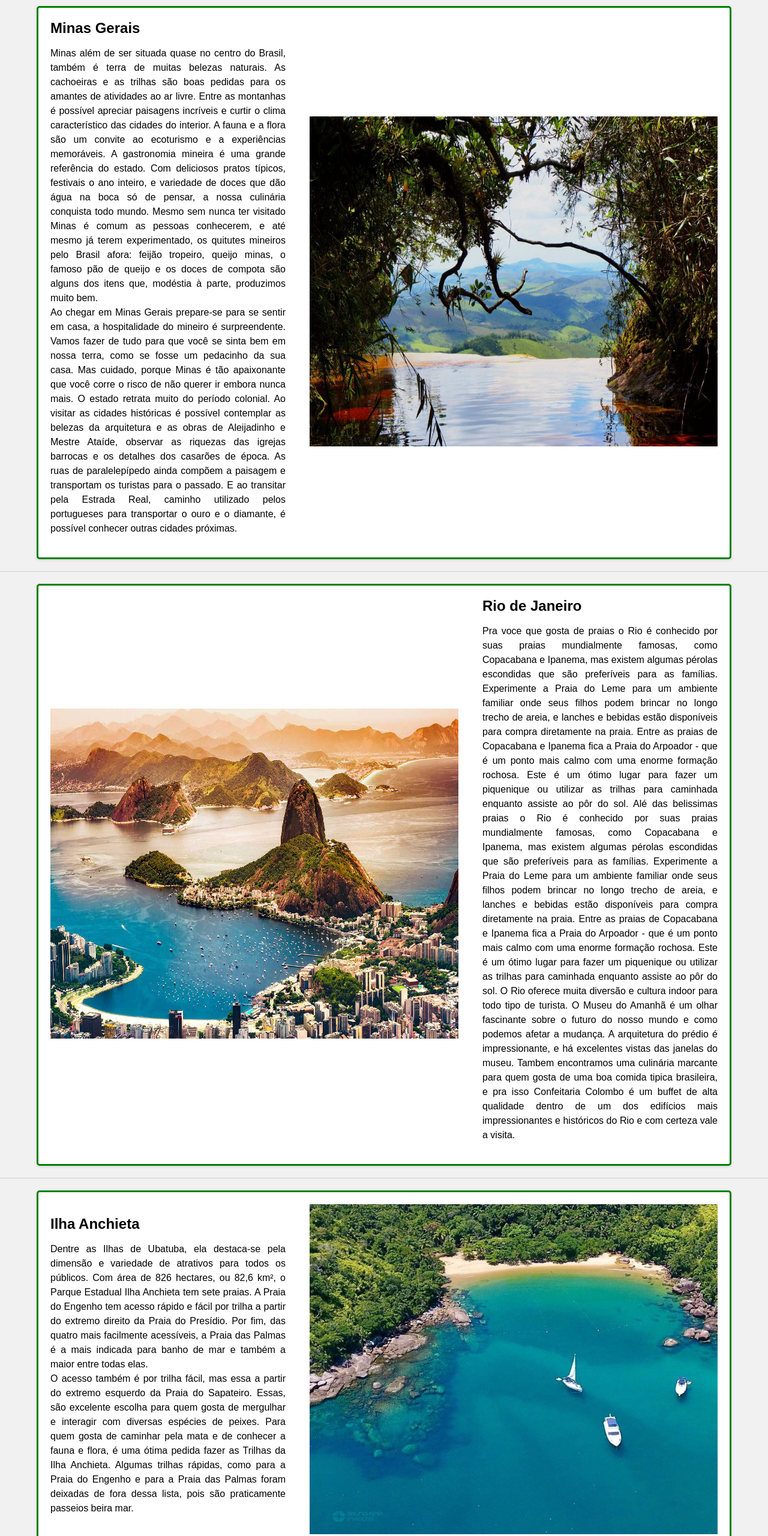
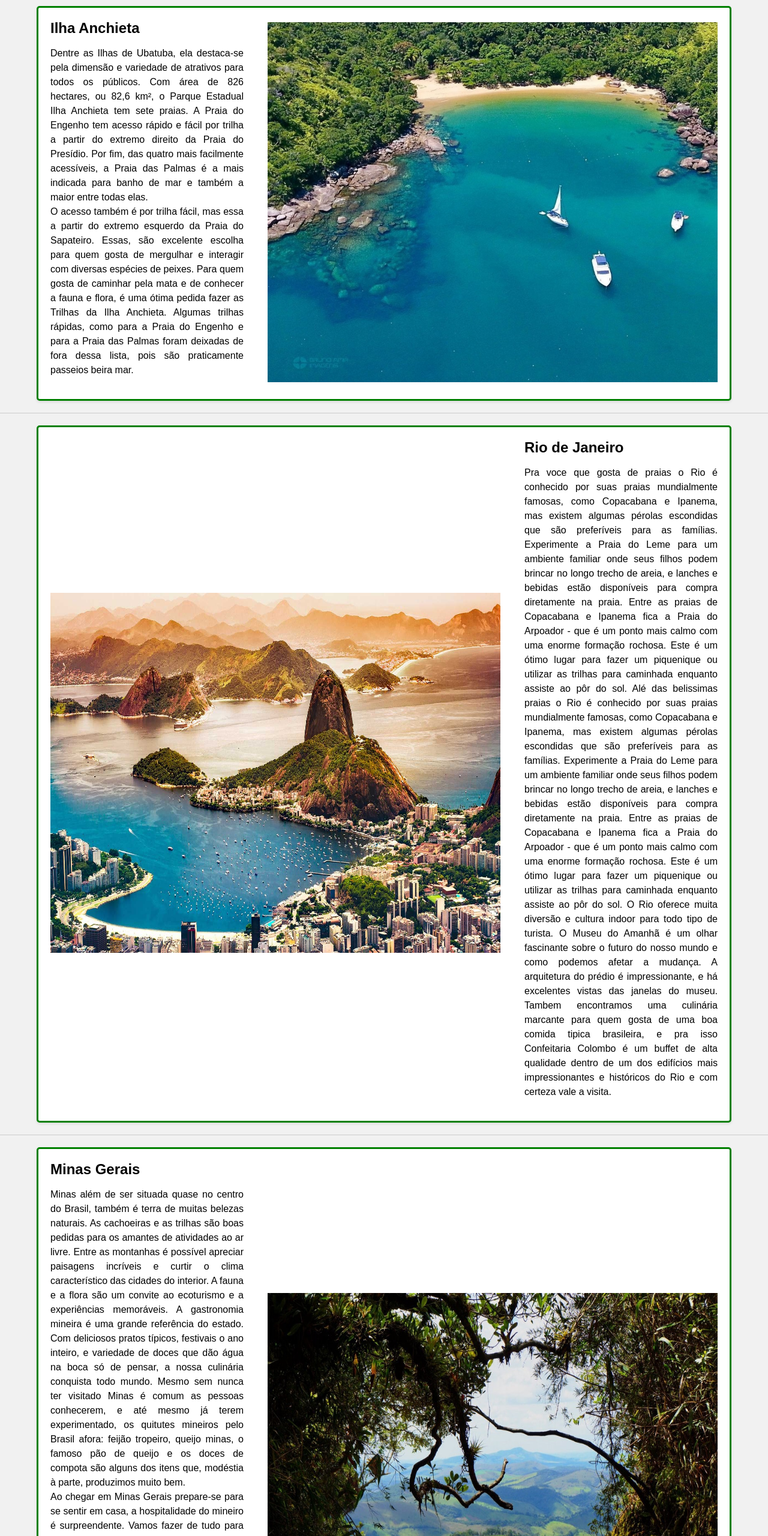
Before and after one commit to gMozer/TurismoRegional, a plain HTML site: page sudeste/sudeste.html in a window 1280 px wide. Shown: the part 240-2800 px from the top of the page at 60% size. Drawn offline with Linux system fonts and the light colour scheme.

Commit message:
Update sudeste.html

```diff
--- a/sudeste/sudeste.html
+++ b/sudeste/sudeste.html
@@ -117,27 +117,19 @@
   <div class="panel">
     <div class="container">
       <div class="text">
-        <h1>Minas Gerais</h1>
-        <p align="justify">Minas além de ser situada quase no centro do Brasil, também é terra de muitas belezas naturais.
-          As cachoeiras e as trilhas são boas pedidas para os amantes de atividades ao ar livre.
-          Entre as montanhas é possível apreciar paisagens incríveis e curtir o clima característico das cidades do interior.
-          A fauna e a flora são um convite ao ecoturismo e a experiências memoráveis.
-          A gastronomia mineira é uma grande referência do estado.
-          Com deliciosos pratos típicos, festivais o ano inteiro, e variedade de doces que dão água na boca só de pensar, a nossa culinária conquista todo mundo.
-          Mesmo sem nunca ter visitado Minas é comum as pessoas conhecerem, e até mesmo já terem experimentado, os quitutes mineiros pelo Brasil afora:
-          feijão tropeiro, queijo minas, o famoso pão de queijo e os doces de compota são alguns dos itens que, modéstia à parte, produzimos muito bem. <br>
-          Ao chegar em Minas Gerais prepare-se para se sentir em casa, a hospitalidade do mineiro é surpreendente.
-          Vamos fazer de tudo para que você se sinta bem em nossa terra, como se fosse um pedacinho da sua casa.
-          Mas cuidado, porque Minas é tão apaixonante que você corre o risco de não querer ir embora nunca mais.
-          O estado retrata muito do período colonial.
-          Ao visitar as cidades históricas é possível contemplar as belezas da arquitetura e as obras de Aleijadinho e Mestre Ataíde, observar as riquezas das igrejas barrocas e os detalhes dos casarões de época.
-          As ruas de paralelepípedo ainda compõem a paisagem e transportam os turistas para o passado.
-          E ao transitar pela Estrada Real, caminho utilizado pelos portugueses para transportar o ouro e o diamante, é possível conhecer outras cidades próximas.
+        <h1>Ilha Anchieta</h1>
+        <p align="justify">Dentre as Ilhas de Ubatuba, ela destaca-se pela dimensão e variedade de atrativos para todos os públicos. Com área de 826 hectares, ou 82,6 km², o Parque Estadual Ilha Anchieta tem sete praias.
+          A Praia do Engenho tem acesso rápido e fácil por trilha a partir do extremo direito da Praia do Presídio.
+          Por fim, das quatro mais facilmente acessíveis, a Praia das Palmas é a mais indicada para banho de mar e também a maior entre todas elas. <br>
+          O acesso também é por trilha fácil, mas essa a partir do extremo esquerdo da Praia do Sapateiro.
+          Essas, são excelente escolha para quem gosta de mergulhar e interagir com diversas espécies de peixes.
+          Para quem gosta de caminhar pela mata e de conhecer a fauna e flora, é uma ótima pedida fazer as Trilhas da Ilha Anchieta.
+          Algumas trilhas rápidas, como para a Praia do Engenho e para a Praia das Palmas foram deixadas de fora dessa lista, pois são praticamente passeios beira mar.
         </p>
       </div>
 
       <div class="image">
-        <img src="minas-gerais.png" width="680" height="550" alt="image_janela_do_ceu">
+        <img src="ubatuba.png" width="750" height="600" alt="image_janela_do_ceu">
       </div>
     </div>
   </div>
@@ -147,7 +139,7 @@
   <div class="panel">
     <div class="container">
       <div class="image">
-        <img src="rio-de-janeiro.png" width="680" height="550" alt="image_rio_de_janeiro">
+        <img src="rio-de-janeiro.png" width="750" height="600" alt="image_rio_de_janeiro">
       </div>
 
       <div class="text">
@@ -174,18 +166,28 @@
   <div class="panel">
     <div class="container">
       <div class="text">
-        <h1>Ilha Anchieta</h1>
-        <p align="justify">Dentre as Ilhas de Ubatuba, ela destaca-se pela dimensão e variedade de atrativos para todos os públicos. Com área de 826 hectares, ou 82,6 km², o Parque Estadual Ilha Anchieta tem sete praias.
-          A Praia do Engenho tem acesso rápido e fácil por trilha a partir do extremo direito da Praia do Presídio.
-          Por fim, das quatro mais facilmente acessíveis, a Praia das Palmas é a mais indicada para banho de mar e também a maior entre todas elas. <br>
-          O acesso também é por trilha fácil, mas essa a partir do extremo esquerdo da Praia do Sapateiro.
-          Essas, são excelente escolha para quem gosta de mergulhar e interagir com diversas espécies de peixes.
-          Para quem gosta de caminhar pela mata e de conhecer a fauna e flora, é uma ótima pedida fazer as Trilhas da Ilha Anchieta.
-          Algumas trilhas rápidas, como para a Praia do Engenho e para a Praia das Palmas foram deixadas de fora dessa lista, pois são praticamente passeios beira mar.</p>
+        <h1>Minas Gerais</h1>
+        <p align="justify">
+          Minas além de ser situada quase no centro do Brasil, também é terra de muitas belezas naturais.
+          As cachoeiras e as trilhas são boas pedidas para os amantes de atividades ao ar livre.
+          Entre as montanhas é possível apreciar paisagens incríveis e curtir o clima característico das cidades do interior.
+          A fauna e a flora são um convite ao ecoturismo e a experiências memoráveis.
+          A gastronomia mineira é uma grande referência do estado.
+          Com deliciosos pratos típicos, festivais o ano inteiro, e variedade de doces que dão água na boca só de pensar, a nossa culinária conquista todo mundo.
+          Mesmo sem nunca ter visitado Minas é comum as pessoas conhecerem, e até mesmo já terem experimentado, os quitutes mineiros pelo Brasil afora:
+          feijão tropeiro, queijo minas, o famoso pão de queijo e os doces de compota são alguns dos itens que, modéstia à parte, produzimos muito bem. <br>
+          Ao chegar em Minas Gerais prepare-se para se sentir em casa, a hospitalidade do mineiro é surpreendente.
+          Vamos fazer de tudo para que você se sinta bem em nossa terra, como se fosse um pedacinho da sua casa.
+          Mas cuidado, porque Minas é tão apaixonante que você corre o risco de não querer ir embora nunca mais.
+          O estado retrata muito do período colonial.
+          Ao visitar as cidades históricas é possível contemplar as belezas da arquitetura e as obras de Aleijadinho e Mestre Ataíde, observar as riquezas das igrejas barrocas e os detalhes dos casarões de época.
+          As ruas de paralelepípedo ainda compõem a paisagem e transportam os turistas para o passado.
+          E ao transitar pela Estrada Real, caminho utilizado pelos portugueses para transportar o ouro e o diamante, é possível conhecer outras cidades próximas.
+        </p>
       </div>
 
       <div class="image">
-        <img src="ubatuba.png" width="680" height="550" alt="image_ilha_anchieta">
+        <img src="minas-gerais.png" width="750" height="600" alt="image_ilha_anchieta">
       </div>
     </div>
   </div>
@@ -193,7 +195,7 @@
   <div class="panel">
     <div class="container">
       <div class="image">
-        <img src="angra-dos-reis.png" width="680" height="550" alt="image_rio_de_janeiro">
+        <img src="angra-dos-reis.png" width="750" height="600" alt="image_rio_de_janeiro">
       </div>
 
       <div class="text">
```
